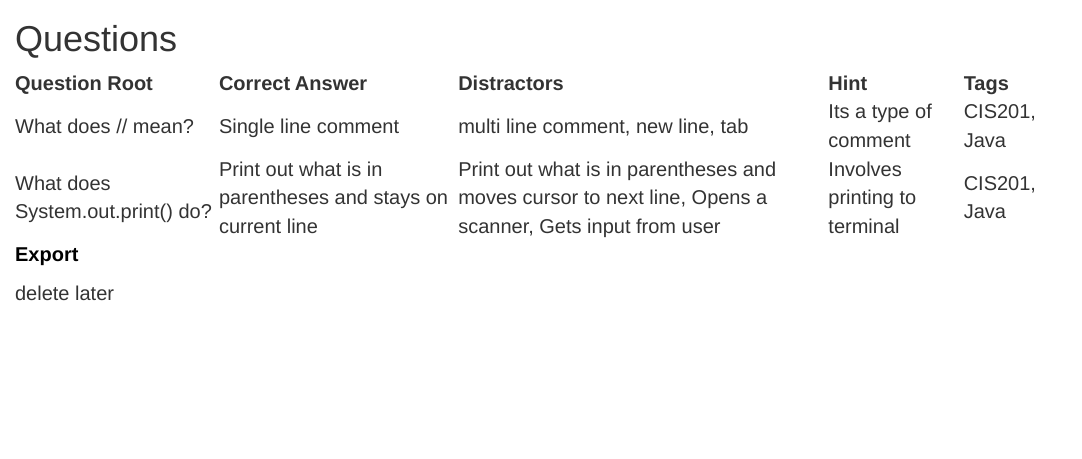
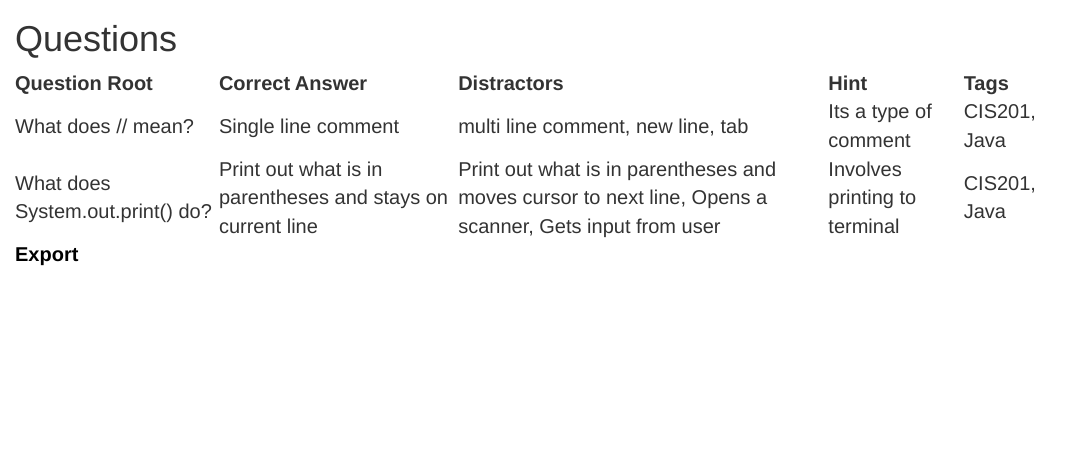
Before and after one commit to dalesj204/Quizzinator-9000, a Django app: page /questions/ in a window 1280 px wide. Shown: the part 117-576 px from the top of the page, without its empty margins (0-1082 px from the left). Run offline with Django 4.2, Linux system fonts and the light colour scheme; data comes from the database, SQL or seed files in the repository; some libraries are stand-ins or nearby versions.

Commit message:
took away test change

```diff
--- a/quiz_home/templates/questionPage.html
+++ b/quiz_home/templates/questionPage.html
@@ -24,6 +24,5 @@
 
     {% comment %} <p><strong><a href="{% url 'import_xcl'  %}">Import</a></strong></p> {% endcomment %}
     <p><strong><a href="{% url 'export_xcl'  %}">Export</a></strong></p>
-    delete later
 
 {% endblock %}
```
